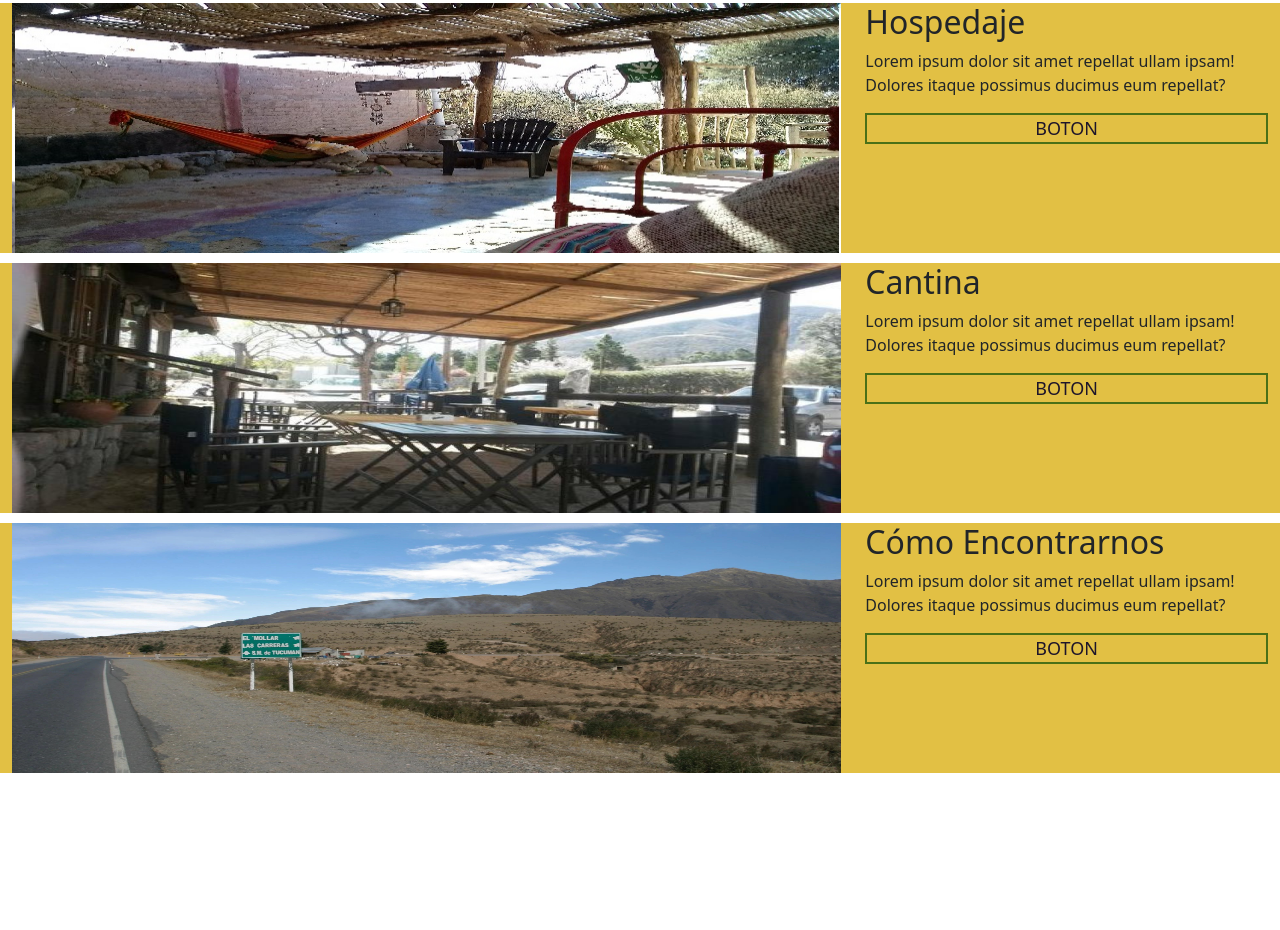
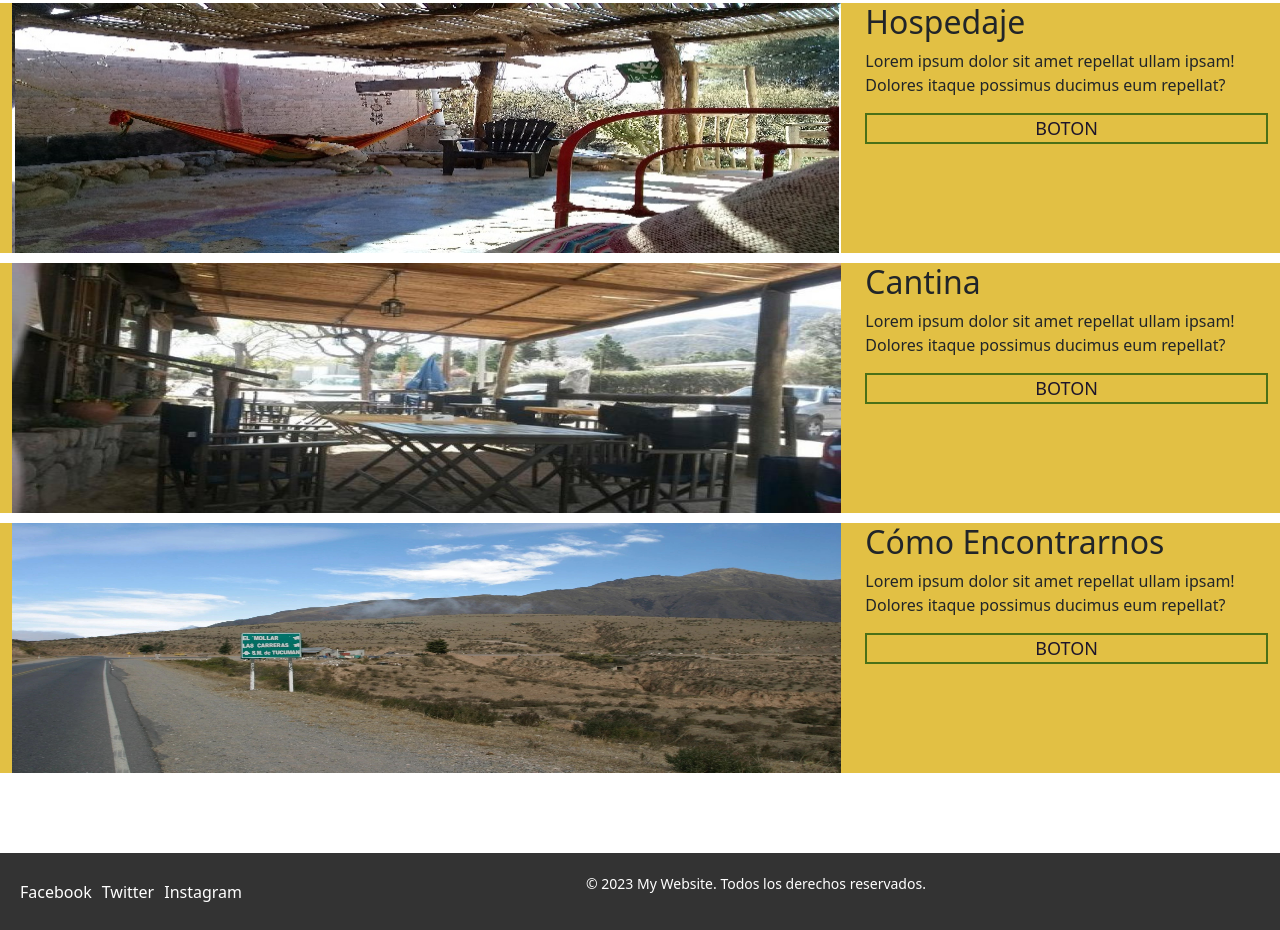
Before and after one commit to Spooicrab/Proyecto-Final, a website: page index.html in a window 1280 px wide. Shown: the part 623-1553 px from the top of the page. Before the commit the page ends 1396 px from the top, so only its background shows below. Drawn offline with nearby package versions, Linux system fonts and the light colour scheme.

Commit message:
añado footer y comienzo a ver mixins

```diff
--- a/index.html
+++ b/index.html
@@ -5,7 +5,9 @@
     <meta name="viewport" content="width=device-width, initial-scale=1.0">
     <link rel="stylesheet" href="./css/style.css">
     <link href="https://cdn.jsdelivr.net/npm/bootstrap@5.3.0-alpha1/dist/css/bootstrap.min.css" rel="stylesheet" integrity="sha384-GLhlTQ8iRABdZLl6O3oVMWSktQOp6b7In1Zl3/Jr59b6EGGoI1aFkw7cmDA6j6gD" crossorigin="anonymous">
-
+    <link rel="preconnect" href="https://fonts.googleapis.com">
+<link rel="preconnect" href="https://fonts.gstatic.com" crossorigin>
+<link href="https://fonts.googleapis.com/css2?family=Noto+Sans:wght@300&display=swap" rel="stylesheet">
     <title>Turismo Amaicha</title>
 </head>
 <body>
@@ -114,6 +116,19 @@
   </div>
   </div>
 </section>
+<footer>
+  <div class="redes">
+    <ul>
+      <li><a href="#">Facebook</a></li>
+      <li><a href="#">Twitter</a></li>
+      <li><a href="#">Instagram</a></li>
+    </ul>
+  </div>
+  <div class="copyright">
+    <p>© 2023 My Website. Todos los derechos reservados.</p>
+  </div>
+  <div class="configuracion"></div>
+</footer>
 
 
 <script src="https://cdn.jsdelivr.net/npm/bootstrap@5.3.0-alpha1/dist/js/bootstrap.bundle.min.js" integrity="sha384-w76AqPfDkMBDXo30jS1Sgez6pr3x5MlQ1ZAGC+nuZB+EYdgRZgiwxhTBTkF7CXvN" crossorigin="anonymous"></script>
--- a/scss/style.scss
+++ b/scss/style.scss
@@ -8,6 +8,10 @@ $body:#A1683A;
 $boton:#1E152A;
 $section:#E2C044;
 
+@mixin Tamaño ($width, $height) {
+  height: $width;
+  width: $height;
+}
 
 body{
     background-color: $body;
@@ -41,3 +45,36 @@ background-color:$navbar;
             border:$navbar solid 2px;
             transition: all 1.5s ease;
             font-size: 18px;}}
+
+            footer {
+                display: flex;
+                flex-wrap: wrap;
+                justify-content: space-between;
+                align-items: center;
+                padding: 20px;
+                background-color: #333;
+                color: #fff;
+                margin-top: 10vh;
+
+                .redes {
+                  ul {
+                    list-style: none;
+                    margin: 0;
+                    padding: 0;
+                    display: flex;
+                    flex-wrap: wrap;
+
+                    li {
+                      margin-right: 10px;
+
+                      a {
+                        color: #fff;
+                        text-decoration: none;
+                      }
+                    }
+                  }
+                }
+
+                .copyright {
+                  font-size: 14px;
+                }}
```
Also changed, not shown: css/style.css.
